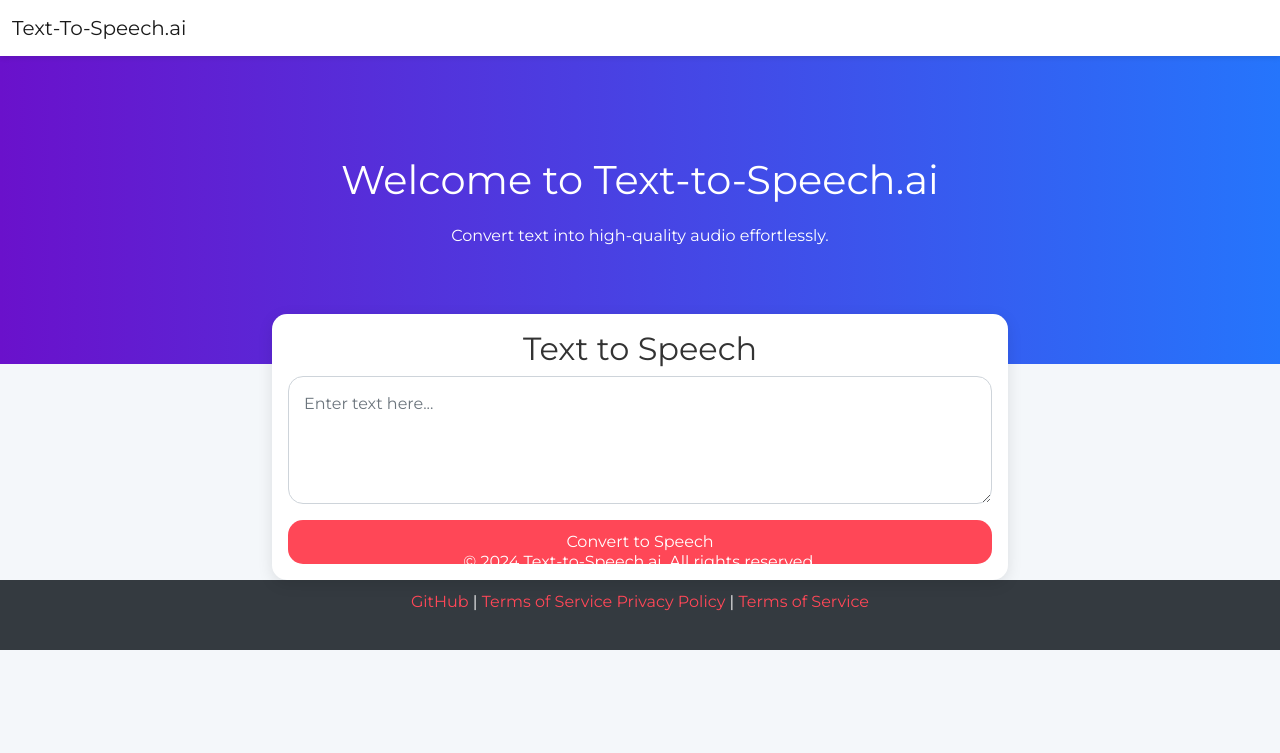
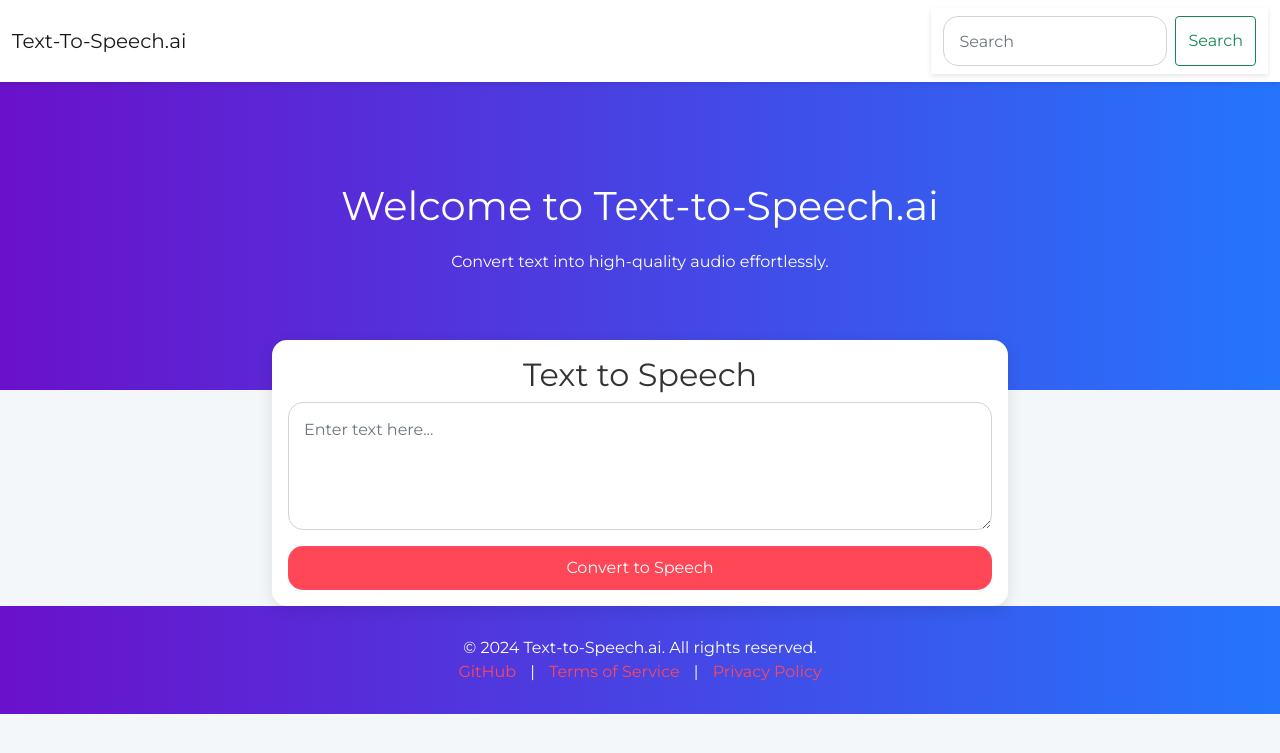
Before and after one commit to sathishkumar-c-2002/Django-Text-to-Speech-Application, a Django app: page / in a window 1280 px wide. Shown: the top 753 px of the page. Run offline with Django 5.2, Linux system fonts and the light colour scheme.

Commit message:
Created with modified Look

```diff
--- a/TextToSpeechApp/templates/text_to_speech.html
+++ b/TextToSpeechApp/templates/text_to_speech.html
@@ -65,26 +65,51 @@
             width: 100%; /* Full width audio player */
             margin-top: 20px; /* Spacing */
             border-radius: 15px; /* Rounded audio player */
+
         }
         footer {
-            background-color: #343a40; /* Dark footer background */
-            color: #fff; /* White text color */
-            padding: 20px 0; /* Padding for footer */
+            background: linear-gradient(to right, #6a11cb, #2575fc); /* Gradient background */
+            color: white;
+            padding: 30px 20px; /* Increased padding for more space */
             text-align: center; /* Centered text */
+            position: relative; /* Ensure it sits at the bottom of the page */
+            width: 100%; /* Full width */
         }
+
+        footer .container-fluid {
+            width: 100%; /* Ensure full width inside footer */
+            padding: 0; /* Remove default padding to utilize full space */
+        }
+
+        footer p {
+            margin: 0; /* Remove default margin */
+        }
+
         footer a {
             color: #ff4757; /* Link color */
             text-decoration: none; /* No underline */
+            margin: 0 10px; /* Spacing between links */
         }
+
         footer a:hover {
             text-decoration: underline; /* Underline on hover */
         }
+
     </style>
 </head>
 <body>
+
     <nav class="navbar navbar-expand-lg navbar-light">
         <div class="container-fluid">
             <a class="navbar-brand" href="#">Text-To-Speech.ai</a>
+            <nav class="navbar">
+                <div class="container-fluid">
+                    <div class="d-flex ms-auto"> <!-- Use ms-auto to align to the right -->
+                        <input class="form-control me-2" type="search" placeholder="Search" aria-label="Search" style="height: 50px;">
+                        <button class="btn btn-outline-success" type="submit" style="height: 50px;">Search</button>
+                    </div>
+                </div>
+            </nav>
         </div>
     </nav>
 
@@ -113,6 +138,26 @@
                             <source src="{{ audio_url }}" type="audio/mpeg">
                             Your browser does not support the audio format.
                         </audio>
+
+                        <center><div class="mt-3">
+                            <div class="dropdown">
+                                <button class="btn btn-primary dropdown-toggle" type="button" id="downloadDropdown" data-bs-toggle="dropdown" aria-expanded="false">
+                                    Download
+                                </button>
+                                <ul class="dropdown-menu" aria-labelledby="downloadDropdown">
+                                    <li>
+                                        <a class="dropdown-item" href="{{ audio_url }}" download="audio.mp3">Download MP3</a>
+                                    </li>
+                                    <li>
+                                        <a class="dropdown-item" href="{{ audio_url }}" download="audio.wav">Download WAV</a>
+                                    </li>
+                                    <li>
+                                        <a class="dropdown-item" href="{{ audio_url }}" download="audio.ogg">Download OGG</a>
+                                    </li>
+                                </ul>
+                            </div>
+                        </div></center>
+
                         {% endif %}
                     </div>
                 </div>
@@ -121,17 +166,18 @@
     </div>
 
     <footer>
-        <div class="container">
-            <p>&copy; 2024 Text-to-Speech.ai. All rights reserved.</p>
-            <p>
+        <div class="container-fluid"> <!-- Change to container-fluid for full width -->
+            <p class="mb-0">&copy; 2024 Text-to-Speech.ai. All rights reserved.</p>
+            <p class="mb-0">
                 <a href="https://github.com/sathishkumar-c-2002">GitHub</a> |
-                <a href="#">Terms of Service</a>
-                <a href="#">Privacy Policy</a> |
-                <a href="#">Terms of Service</a>
+                <a href="#">Terms of Service</a> |
+                <a href="#">Privacy Policy</a>
             </p>
         </div>
     </footer>
 
+
+
     <script src="https://cdn.jsdelivr.net/npm/bootstrap@5.0.2/dist/js/bootstrap.bundle.min.js" integrity="sha384-MrcW6ZMFYlzcLA8Nl+NtUVF0sA7MsXsP1UyJoMp4YLEuNSfAP+JcXn/tWtIaxVXM" crossorigin="anonymous"></script>
 </body>
 </html>
```
Also changed, not shown: 2 other files.
